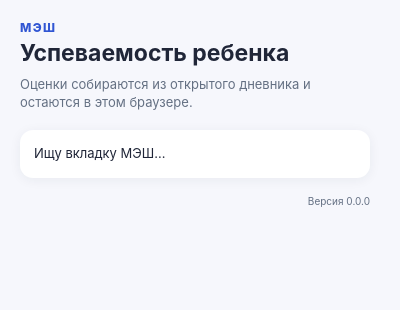
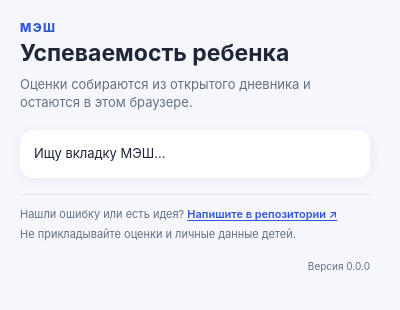
Before and after one commit to idfactory/mesh-grades-extension, a browser extension: page popup.html in a window 400 px wide. Drawn offline with Linux system fonts and the light colour scheme.

Commit message:
Add feedback link to extension popup

```diff
--- a/popup.css
+++ b/popup.css
@@ -31,5 +31,9 @@ button { width: 100%; min-height: 40px; border-radius: 10px; font: inherit; font
 .ai-links-grid { display: grid; grid-template-columns: repeat(2, minmax(0, 1fr)); gap: 8px; margin-top: 12px; }
 .ai-links-grid a { display: block; padding: 10px; border: 1px solid #dbe2f3; border-radius: 9px; color: #3156d3; font-size: 12px; font-weight: 700; text-align: center; text-decoration: none; }
 .ai-links-grid a:hover, .ai-links-grid a:focus-visible { background: #eef2ff; }
+.feedback { margin-top: 16px; padding-top: 12px; border-top: 1px solid #dfe4f0; font-size: 11px; }
+.feedback a { color: #3156d3; font-weight: 600; text-decoration: underline; text-underline-offset: 2px; }
+.feedback a:hover, .feedback a:focus-visible { color: #2445b8; }
+.feedback span { display: block; margin-top: 4px; }
 .version { margin-top: 16px; text-align: right; font-size: 10px; }
 [hidden] { display: none !important; }
--- a/popup.html
+++ b/popup.html
@@ -40,6 +40,7 @@
       </section>
 
       <button id="retry" class="secondary" type="button" hidden>Проверить снова</button>
+      <p class="feedback">Нашли ошибку или есть идея? <a href="https://github.com/idfactory/mesh-grades-extension/issues" target="_blank" rel="noopener noreferrer">Напишите в репозитории ↗</a><span>Не прикладывайте оценки и личные данные детей.</span></p>
       <p id="version" class="version"></p>
     </main>
     <script type="module" src="popup.js"></script>
```
Also changed, not shown: README.md, manifest.json.
